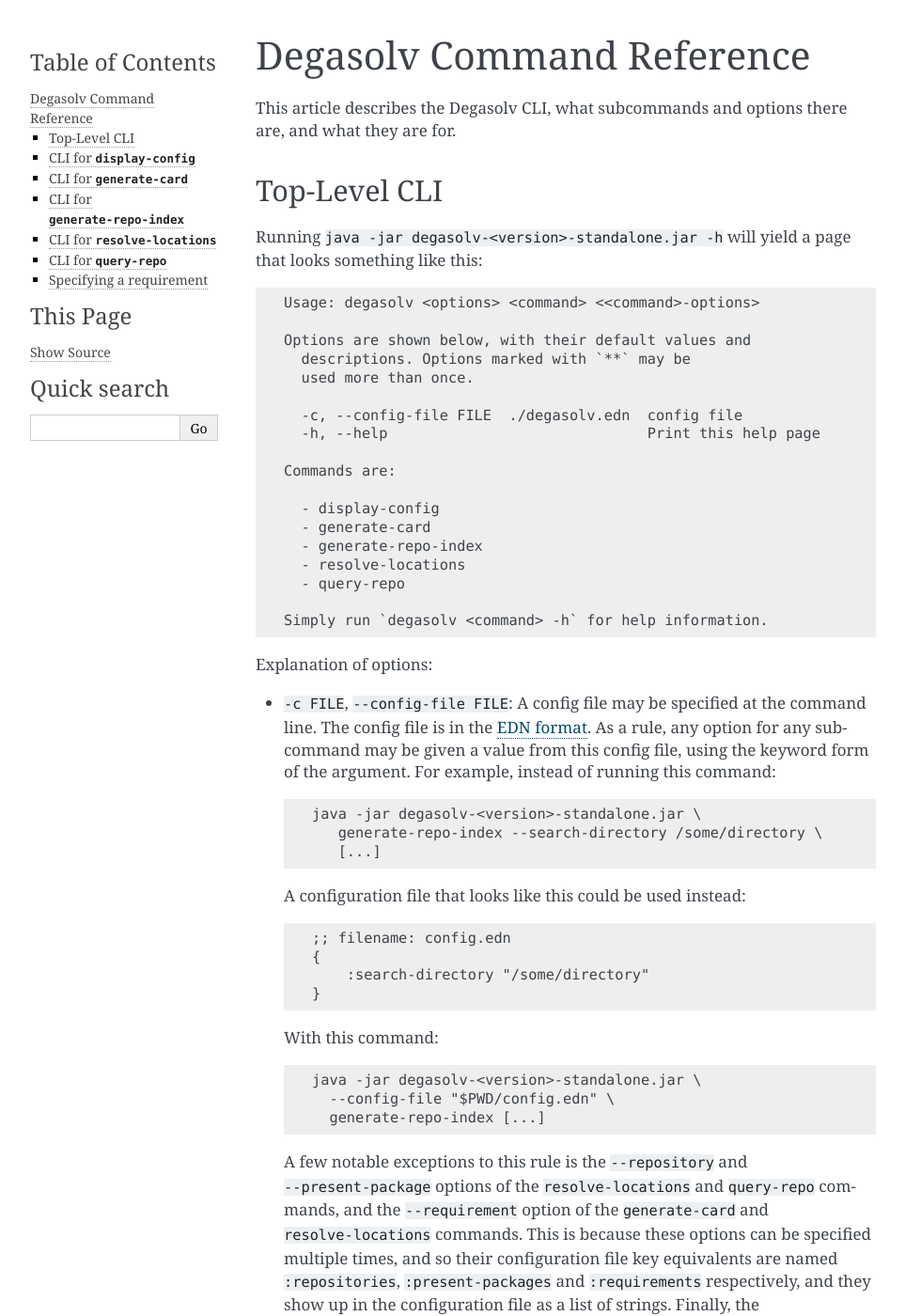
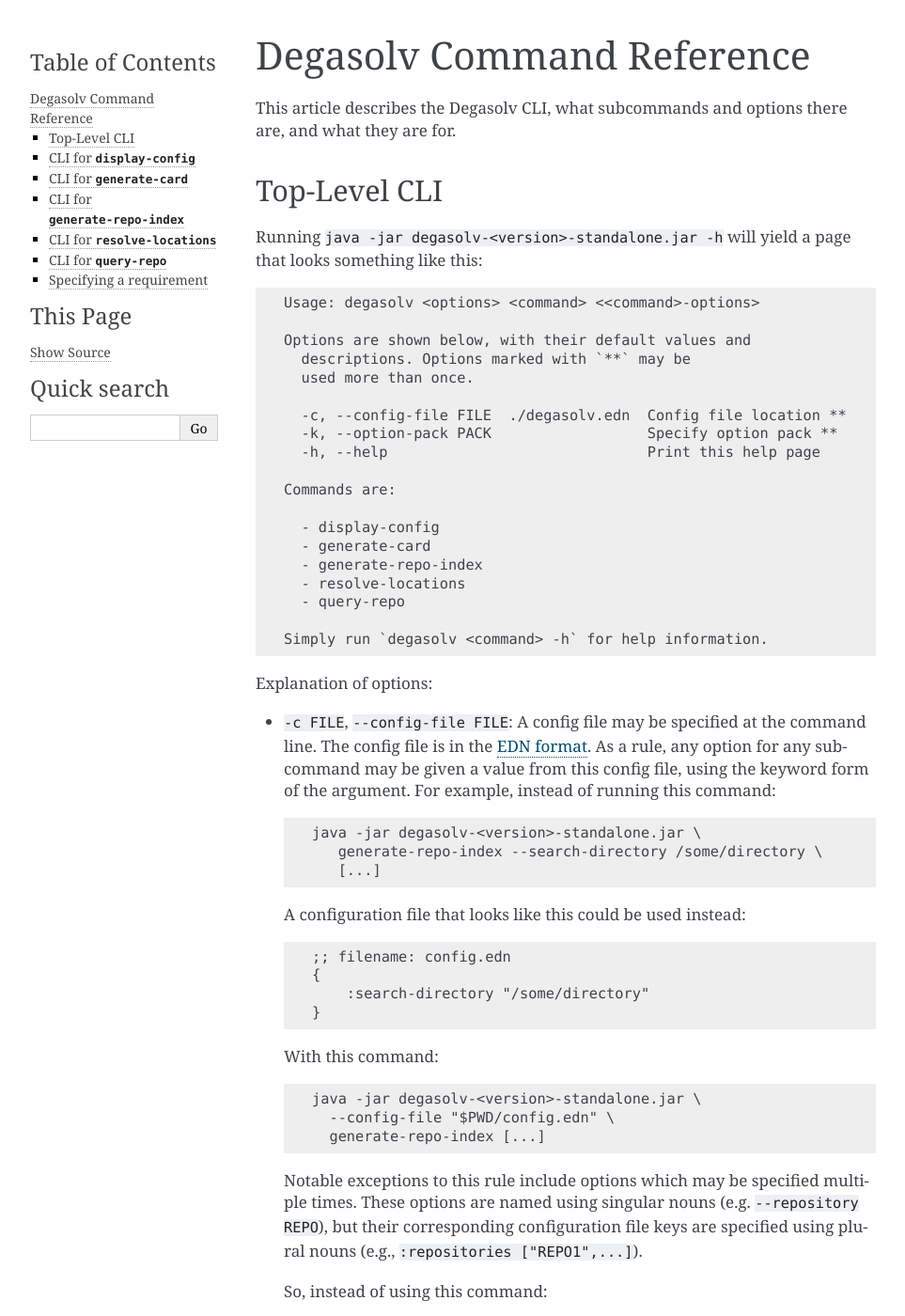
Before and after one commit to djhaskin987/degasolv, a Sphinx documentation site: the page built from docs/command-reference.rst, in a window 1280 px wide and 1400 px high. Shown: the whole window at 94% size, without its empty margins (148-1111 px from the left). Built offline with Sphinx 7.4.7, drawn with Linux system fonts in a browser that asks for light colours; some of the changed text lies outside the part shown.

Commit message:
Doc touch-up pre-release

```diff
--- a/docs/changelog.rst
+++ b/docs/changelog.rst
@@ -14,13 +14,13 @@
 
 Added
 +++++
-- Added ``--option-pack`, the ability to specify multiple options
+- Added ``--option-pack``, the ability to specify multiple options
 
 Fixed
 +++++
 - Fixed how default options work, they no longer override stuff
   found in the config file (ouch)
-
+- Fixed output of printed warning when configuration file is not used
 
 `1.6.0`_
 --------
--- a/docs/command-reference.rst
+++ b/docs/command-reference.rst
@@ -16,7 +16,8 @@
     descriptions. Options marked with `**` may be
     used more than once.
 
-    -c, --config-file FILE  ./degasolv.edn  config file
+    -c, --config-file FILE  ./degasolv.edn  Config file location **
+    -k, --option-pack PACK                  Specify option pack **
     -h, --help                              Print this help page
 
   Commands are:
@@ -54,17 +55,14 @@
       --config-file "$PWD/config.edn" \
       generate-repo-index [...]
 
-  A few notable exceptions to this rule is the ``--repository`` and
-  ``--present-package`` options of the ``resolve-locations`` and ``query-repo``
-  commands, and the ``--requirement`` option of the ``generate-card`` and
-  ``resolve-locations`` commands. This is because these options can be
-  specified multiple times, and so their configuration file key equivalents are
-  named ``:repositories``, ``:present-packages`` and ``:requirements``
-  respectively, and they show up in the configuration file as a list of
-  strings. Finally, the ``--enable-alternatives`` and
-  ``--disable-alternatives`` options of the ``resolve-locations`` command map a
-  boolean value to the ``alternatives`` config file key. So, instead of using
-  this command::
+  Notable exceptions to this rule include options which may be
+  specified multiple times. These options are named using singular
+  nouns (e.g. ``--repository REPO``), but their corresponding
+  configuration file keys are specified using plural nouns (e.g.,
+  ``:repositories ["REPO1",...]``).
+
+  So, instead of using this
+  command::
 
     java -jar degasolv-<version>-standalone.jar \
       resolve-locations \
@@ -164,6 +162,27 @@
         --config-file "https://nas.example.com/degasolv/site.edn" \
         --config-file "./degasolv.edn" \
         generate-card
+
+.. _option pack:
+
+- ``-k PACK``, ``--option-pack PACK``, ``:option-packs ["PACK1",...]``: Specify
+  one or more option packs.
+
+  Degasolv ships with several "option packs", each of which imply several degasolv
+  options at once. When an
+  option pack is specified, degasolv looks up which option pack is used and what
+  options are implied by using it. More than one option pack may be specified.
+  If option packs are specified both on the command line and in the config file,
+  the option packs on the command line are used and the ones in the config file
+  are ignored.
+
+  The following option packs are supported in the current version:
+    - ``multi-version-mode``: Added as of version 1.7.0 . Implies
+      ``--conflict-strat inclusive``,
+      ``--resolve-strat fast``, and ``--disable-alternatives``.
+    - ``firstfound-version-mode``: Added as of version 1.7.0 . Implies
+      ``--conflic-strat prioritized``,
+      ``--resolve-strat fast``, and ``--disable-alternatives``.
 
 - ``-h``, ``--help``: Prints the help page. This can be used on every
   sub-command as well.
@@ -468,7 +487,8 @@
     of each package are allowed to be part of the solution. To call for
     similar behavior to ruby's gem or node's npm, for example, set
     ``--conflict-strat`` to ``inclusive`` and set ``--resolve-strat``
-    to ``fast``.
+    to ``fast``. This can be easily and cleanly specified done by using the
+    ``multi-version-mode`` `option pack`_.
 
   - If set to ``prioritized``, then the first time a package is required and
     is found at a particular version, it will be considered to fulfill the
@@ -485,8 +505,10 @@
     ``1`` and that version was assumed to fulfill all requirements asking
     for package ``b``.
 
-    To mimic the behavior of maven, set ``--conflict-strat`` to ``prioritized``
-    and ``--resolve-strat`` to ``fast``.
+    To mimic the behavior of maven, set ``--conflict-strat`` to
+    ``prioritized`` and ``--resolve-strat`` to ``fast``. This can be
+    easily and cleanly specified done by using the
+    ``firstfound-version-mode`` `option pack`_.
 
 .. _present package:
 
@@ -835,8 +857,6 @@
 |                         | the absence of the ``pine`` package.              |
 +-------------------------+---------------------------------------------------+
 
-
 .. _maven: https://maven.apache.org/
 
-
 .. _managed dependency: https://maven.apache.org/guides/introduction/introduction-to-dependency-mechanism.html#Dependency_Management
```
Also changed, not shown: other parts of docs/command-reference.rst (+1 -1 lines), 1 other file.
